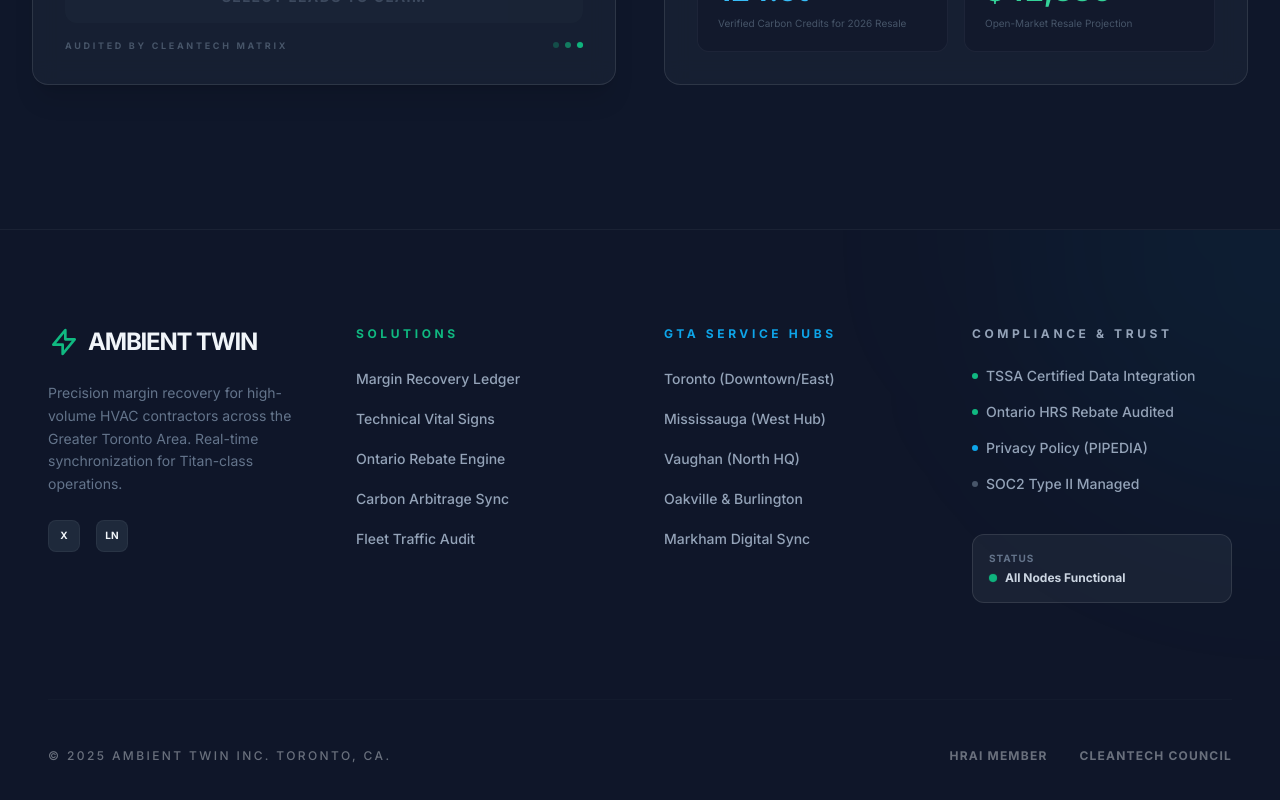
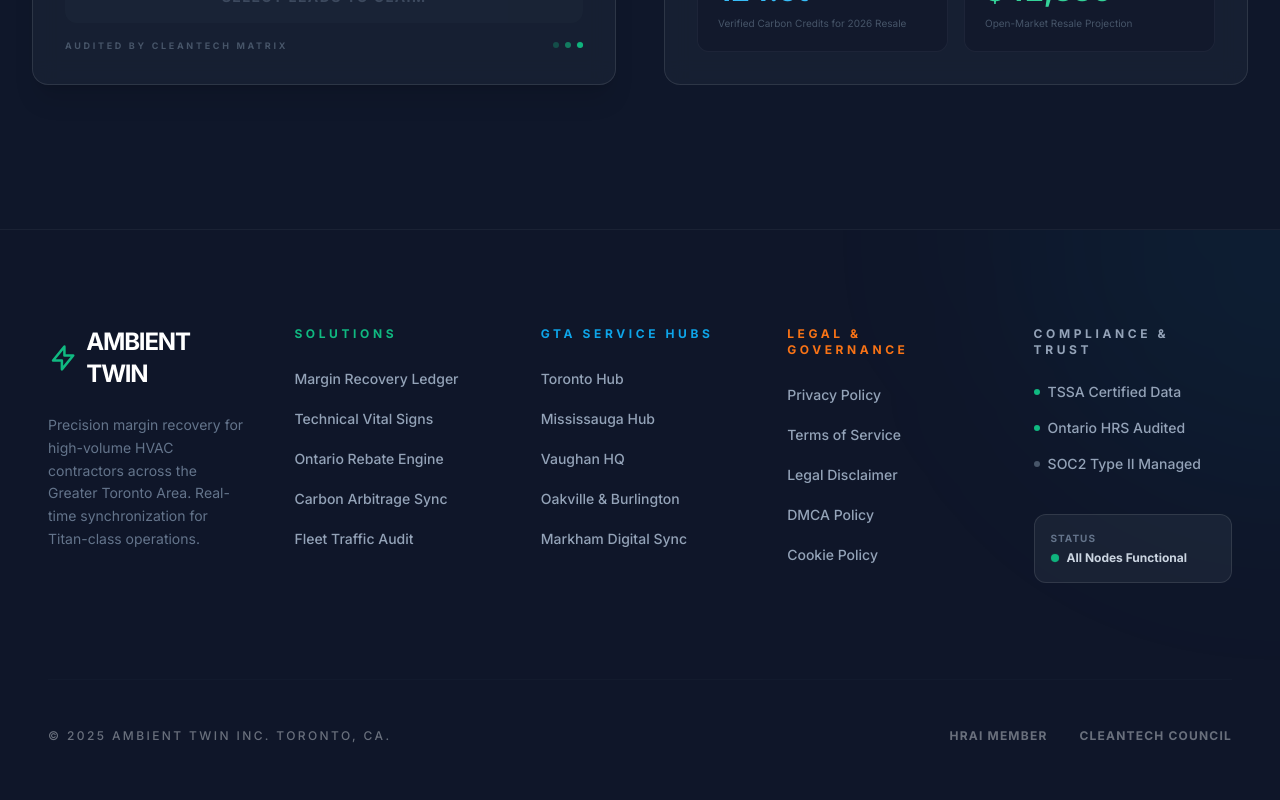
Before and after one commit to MaverickKing17/ambient-recovery-ledger, a React (Vite) app: page / in a window 1280 px wide. Shown: the part 2806-3606 px from the top of the page. Built offline with nearby package versions, Linux system fonts and the light colour scheme.

Commit message:
refactor: Adjust layout and styles for footer and import map
Update the GlobalFooter grid columns to better accommodate content and adjust the React import map version.

```diff
--- a/components/GlobalFooter.tsx
+++ b/components/GlobalFooter.tsx
@@ -17,38 +17,30 @@ export const GlobalFooter: React.FC<Props> = ({ onNavigate }) => {
       {/* Decorative background element */}
       <div className="absolute top-0 right-0 w-[500px] h-[500px] bg-sky-500/5 blur-[120px] rounded-full -translate-y-1/2 translate-x-1/2 pointer-events-none"></div>
 
-      <div className="max-w-7xl mx-auto grid grid-cols-1 md:grid-cols-2 lg:grid-cols-4 gap-12 relative z-10">
+      <div className="max-w-7xl mx-auto grid grid-cols-1 md:grid-cols-2 lg:grid-cols-3 xl:grid-cols-5 gap-12 relative z-10">
         {/* Brand Column */}
         <div className="space-y-6">
           <div className="flex items-center gap-2 cursor-pointer" onClick={(e) => handleNav(e, 'dashboard')}>
             <svg className="w-8 h-8 text-emerald-500" fill="none" viewBox="0 0 24 24" stroke="currentColor">
               <path strokeLinecap="round" strokeLinejoin="round" strokeWidth={2} d="M13 10V3L4 14h7v7l9-11h-7z" />
             </svg>
-            <h3 className="text-2xl font-black tracking-tighter uppercase">Ambient Twin</h3>
+            <h3 className="text-2xl font-black tracking-tighter uppercase text-white">Ambient Twin</h3>
           </div>
           <p className="text-slate-500 text-sm leading-relaxed max-w-xs">
             Precision margin recovery for high-volume HVAC contractors across the Greater Toronto Area.
             Real-time synchronization for Titan-class operations.
           </p>
-          <div className="flex items-center gap-4">
-            <div className="w-8 h-8 rounded-lg bg-slate-800 flex items-center justify-center border border-white/5 hover:border-emerald-500/50 cursor-pointer transition-all">
-              <span className="text-[10px] font-black">X</span>
-            </div>
-            <div className="w-8 h-8 rounded-lg bg-slate-800 flex items-center justify-center border border-white/5 hover:border-emerald-500/50 cursor-pointer transition-all">
-              <span className="text-[10px] font-black">LN</span>
-            </div>
-          </div>
         </div>
 
         {/* Product Column */}
         <div className="space-y-6">
           <h4 className="text-xs font-black uppercase tracking-[0.3em] text-emerald-500">Solutions</h4>
           <ul className="space-y-4">
-            <li><button onClick={(e) => handleNav(e, 'margin-recovery-ledger')} className="text-slate-400 hover:text-white transition-colors text-sm font-medium">Margin Recovery Ledger</button></li>
-            <li><button onClick={(e) => handleNav(e, 'technical-vital-signs')} className="text-slate-400 hover:text-white transition-colors text-sm font-medium">Technical Vital Signs</button></li>
-            <li><button onClick={(e) => handleNav(e, 'ontario-rebate-engine')} className="text-slate-400 hover:text-white transition-colors text-sm font-medium">Ontario Rebate Engine</button></li>
-            <li><button onClick={(e) => handleNav(e, 'carbon-arbitrage-sync')} className="text-slate-400 hover:text-white transition-colors text-sm font-medium">Carbon Arbitrage Sync</button></li>
-            <li><button onClick={(e) => handleNav(e, 'fleet-traffic-audit')} className="text-slate-400 hover:text-white transition-colors text-sm font-medium">Fleet Traffic Audit</button></li>
+            <li><button onClick={(e) => handleNav(e, 'margin-recovery-ledger')} className="text-slate-400 hover:text-white transition-colors text-sm font-medium text-left">Margin Recovery Ledger</button></li>
+            <li><button onClick={(e) => handleNav(e, 'technical-vital-signs')} className="text-slate-400 hover:text-white transition-colors text-sm font-medium text-left">Technical Vital Signs</button></li>
+            <li><button onClick={(e) => handleNav(e, 'ontario-rebate-engine')} className="text-slate-400 hover:text-white transition-colors text-sm font-medium text-left">Ontario Rebate Engine</button></li>
+            <li><button onClick={(e) => handleNav(e, 'carbon-arbitrage-sync')} className="text-slate-400 hover:text-white transition-colors text-sm font-medium text-left">Carbon Arbitrage Sync</button></li>
+            <li><button onClick={(e) => handleNav(e, 'fleet-traffic-audit')} className="text-slate-400 hover:text-white transition-colors text-sm font-medium text-left">Fleet Traffic Audit</button></li>
           </ul>
         </div>
 
@@ -56,29 +48,37 @@ export const GlobalFooter: React.FC<Props> = ({ onNavigate }) => {
         <div className="space-y-6">
           <h4 className="text-xs font-black uppercase tracking-[0.3em] text-sky-500">GTA Service Hubs</h4>
           <ul className="space-y-4">
-            <li><button onClick={(e) => handleNav(e, 'toronto-hub')} className="text-slate-400 hover:text-white transition-colors text-sm font-medium">Toronto (Downtown/East)</button></li>
-            <li><button onClick={(e) => handleNav(e, 'mississauga-hub')} className="text-slate-400 hover:text-white transition-colors text-sm font-medium">Mississauga (West Hub)</button></li>
-            <li><button onClick={(e) => handleNav(e, 'vaughan-hub')} className="text-slate-400 hover:text-white transition-colors text-sm font-medium">Vaughan (North HQ)</button></li>
-            <li><button onClick={(e) => handleNav(e, 'oakville-hub')} className="text-slate-400 hover:text-white transition-colors text-sm font-medium">Oakville & Burlington</button></li>
-            <li><button onClick={(e) => handleNav(e, 'markham-hub')} className="text-slate-400 hover:text-white transition-colors text-sm font-medium">Markham Digital Sync</button></li>
+            <li><button onClick={(e) => handleNav(e, 'toronto-hub')} className="text-slate-400 hover:text-white transition-colors text-sm font-medium text-left">Toronto Hub</button></li>
+            <li><button onClick={(e) => handleNav(e, 'mississauga-hub')} className="text-slate-400 hover:text-white transition-colors text-sm font-medium text-left">Mississauga Hub</button></li>
+            <li><button onClick={(e) => handleNav(e, 'vaughan-hub')} className="text-slate-400 hover:text-white transition-colors text-sm font-medium text-left">Vaughan HQ</button></li>
+            <li><button onClick={(e) => handleNav(e, 'oakville-hub')} className="text-slate-400 hover:text-white transition-colors text-sm font-medium text-left">Oakville & Burlington</button></li>
+            <li><button onClick={(e) => handleNav(e, 'markham-hub')} className="text-slate-400 hover:text-white transition-colors text-sm font-medium text-left">Markham Digital Sync</button></li>
           </ul>
         </div>
 
-        {/* Industry/Legal Column */}
+        {/* Legal Column */}
+        <div className="space-y-6">
+          <h4 className="text-xs font-black uppercase tracking-[0.3em] text-orange-500">Legal & Governance</h4>
+          <ul className="space-y-4">
+            <li><button onClick={(e) => handleNav(e, 'privacy-policy')} className="text-slate-400 hover:text-white transition-colors text-sm font-medium text-left">Privacy Policy</button></li>
+            <li><button onClick={(e) => handleNav(e, 'terms-of-service')} className="text-slate-400 hover:text-white transition-colors text-sm font-medium text-left">Terms of Service</button></li>
+            <li><button onClick={(e) => handleNav(e, 'disclaimer')} className="text-slate-400 hover:text-white transition-colors text-sm font-medium text-left">Legal Disclaimer</button></li>
+            <li><button onClick={(e) => handleNav(e, 'dmca-policy')} className="text-slate-400 hover:text-white transition-colors text-sm font-medium text-left">DMCA Policy</button></li>
+            <li><button onClick={(e) => handleNav(e, 'cookie-policy')} className="text-slate-400 hover:text-white transition-colors text-sm font-medium text-left">Cookie Policy</button></li>
+          </ul>
+        </div>
+
+        {/* Compliance Column */}
         <div className="space-y-6">
           <h4 className="text-xs font-black uppercase tracking-[0.3em] text-slate-400">Compliance & Trust</h4>
           <ul className="space-y-4">
             <li className="flex items-center gap-2 group cursor-pointer" onClick={(e) => handleNav(e, 'tssa-compliance')}>
               <div className="w-1.5 h-1.5 rounded-full bg-emerald-500"></div>
-              <span className="text-slate-400 group-hover:text-white transition-colors text-sm font-medium">TSSA Certified Data Integration</span>
+              <span className="text-slate-400 group-hover:text-white transition-colors text-sm font-medium">TSSA Certified Data</span>
             </li>
             <li className="flex items-center gap-2 group cursor-pointer" onClick={(e) => handleNav(e, 'ontario-hrs-audit')}>
               <div className="w-1.5 h-1.5 rounded-full bg-emerald-500"></div>
-              <span className="text-slate-400 group-hover:text-white transition-colors text-sm font-medium">Ontario HRS Rebate Audited</span>
-            </li>
-            <li className="flex items-center gap-2 group cursor-pointer" onClick={(e) => handleNav(e, 'privacy-policy')}>
-              <div className="w-1.5 h-1.5 rounded-full bg-sky-500"></div>
-              <span className="text-slate-400 group-hover:text-white transition-colors text-sm font-medium">Privacy Policy (PIPEDIA)</span>
+              <span className="text-slate-400 group-hover:text-white transition-colors text-sm font-medium">Ontario HRS Audited</span>
             </li>
             <li className="flex items-center gap-2 group cursor-pointer" onClick={(e) => handleNav(e, 'soc2-managed')}>
               <div className="w-1.5 h-1.5 rounded-full bg-slate-600"></div>
--- a/index.html
+++ b/index.html
@@ -12,7 +12,7 @@
     <style>
       body {
         font-family: 'Inter', sans-serif;
-        background-color: #0f172a; /* Lightened from pure black */
+        background-color: #0f172a;
         color: #f8fafc;
         margin: 0;
         overflow-x: hidden;
@@ -21,7 +21,7 @@
         font-family: 'JetBrains Mono', monospace;
       }
       .glass {
-        background: rgba(30, 41, 59, 0.5); /* Slightly lighter glass */
+        background: rgba(30, 41, 59, 0.5);
         backdrop-filter: blur(12px);
         border: 1px solid rgba(255, 255, 255, 0.08);
       }
@@ -42,7 +42,6 @@
       .pulse-red {
         animation: pulse-red 2s cubic-bezier(0.4, 0, 0.6, 1) infinite;
       }
-      /* Mesh Background */
       .mesh-bg {
         position: fixed;
         top: 0;
@@ -71,5 +70,7 @@
   <body>
     <div class="mesh-bg"></div>
     <div id="root"></div>
+    <!-- Entry point script -->
+    <script type="module" src="index.tsx"></script>
   </body>
 </html>
```
Lines whose indentation alone changed are shown as unchanged.
